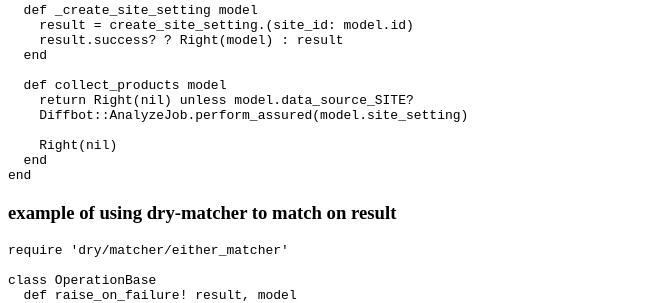
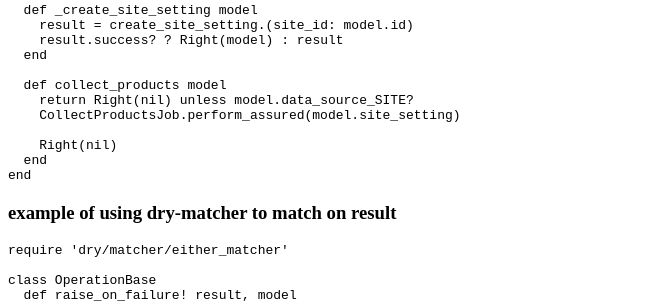
Before and after one commit to tap349/tap349.github.io, a Jekyll site: the page built from _posts/2017-02-27-monads-in-ruby.md, in a window 1280 px wide and 900 px high, scrolled down 2990 px. Shown: the part 339-642 px from the top of the window, without its empty margins (0-654 px from the left). Built offline with Jekyll 4.4.1, drawn with Linux system fonts in a browser that asks for light colours.

Commit message:
update 2017-03-01_22:59:29

```diff
--- a/_posts/2017-02-27-monads-in-ruby.md
+++ b/_posts/2017-02-27-monads-in-ruby.md
@@ -246,7 +246,7 @@
 
   def collect_products model
     return Right(nil) unless model.data_source_SITE?
-    Diffbot::AnalyzeJob.perform_assured(model.site_setting)
+    CollectProductsJob.perform_assured(model.site_setting)
 
     Right(nil)
   end
```
